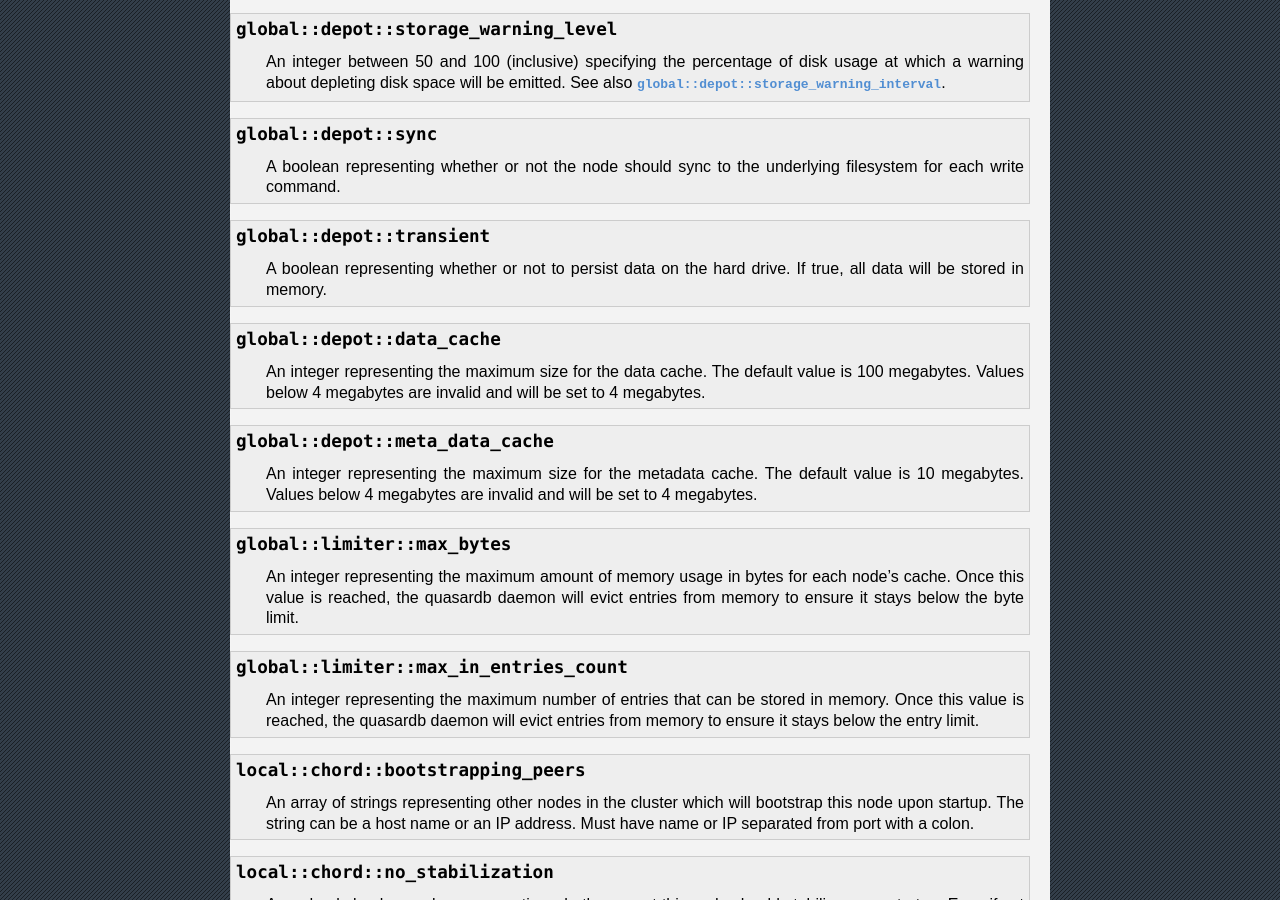
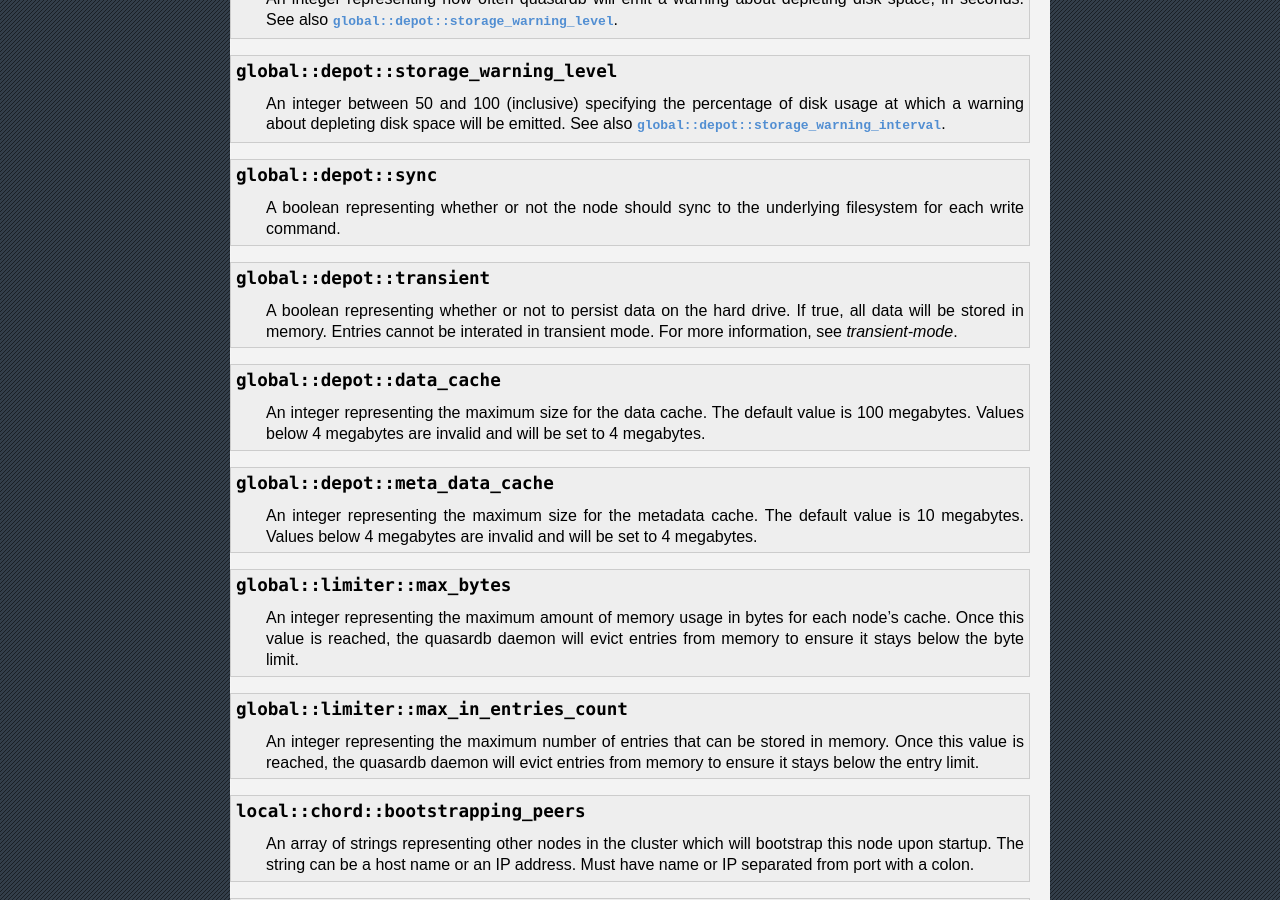
Before and after one commit to iltommi/qdb-documentation, a Sphinx documentation site: the page built from source/reference/qdbd.rst, in a window 1280 px wide and 900 px high, scrolled down 13742 px. Built offline with Sphinx 7.4.7, drawn with Linux system fonts in a browser that asks for light colours; formulas are drawn with MathJax 3; pages that are not in the unit, such as notebooks, are missing from menus; some of the changed text lies outside the part shown.

Commit message:
Add a couple notices stating entries cannot be iterated upon in transient mode.

```diff
--- a/source/api/common.rst
+++ b/source/api/common.rst
@@ -62,6 +62,10 @@ If a node becomes unavailable during iteration, the contents stored on that node
 If it is impossible to recover from an error during the iteration, the iteration will prematurely stop. It is the caller's decision to try again or give up.
 
 The "current" state of the cluster is what is iterated upon. No "snapshot" is made. If an entry is added during iteration it may, or may not, be included in the iteration, depending on its placement respective to the iteration cursor. It is planned to change this behaviour to allow "consistent" iteration in a future release.
+
+.. note::
+	Entries cannot be iterated if the cluster is in transient mode.
+
 
 Prefix based search
 -------------------
--- a/source/concepts/data_storage.rst
+++ b/source/concepts/data_storage.rst
@@ -54,6 +54,7 @@ Entries are often kept resident in a write cache so the daemon can rapidly serve
 
 If you need to guarantee that every cluster write is synced to disk immediately, disable the write cache by setting the "sync" configuration option to true. Disabling the write cache may have an impact on performance.
 
+.. _transient-mode:
 
 Transient mode
 ^^^^^^^^^^^^^^
@@ -69,6 +70,7 @@ But:
     * Entries evicted from memory will be lost (see :ref:`eviction`)
     * Node failure may imply irrecoverable data loss
     * Node and cluster statistics will not be recorded
+    * Entries cannot be iterated upon
 
 
 .. _data-migration:
--- a/source/reference/qdbd.rst
+++ b/source/reference/qdbd.rst
@@ -109,7 +109,7 @@ Each node saves its data in its "root" directory, determined by its configuratio
 
 Entries are often kept resident in a write cache so the daemon can rapidly serve a large amount of simultaenous requests. Data may not be synced to the disk at all times. If you need to guarantee that every cluster write is synced to disk immediately, disable the write cache by setting the "sync" configuration option to true.
 
-You can also disable data storage altogether, making quasardb a pure in-memory repository. See :option:`--transient`.
+You can also disable data storage altogether, making quasardb a pure in-memory repository. In transient mode, entries will be lost on eviction or node shutdown and entries cannot be interated upon. See :option:`--transient` and `transient-mode`.
 
 For more information, see :doc:`../concepts/data_storage` and :doc:`../concepts/data_transfer`.
 
@@ -523,7 +523,7 @@ Global
 
 .. option:: --transient
 
-    Disable persistence. Evicted data is lost when qdbd is transient.
+    Disable persistence. Evicted data is lost when qdbd is transient. For more information, see `transient-mode`.
 
 
 .. option:: --limiter-max-bytes=<value>
@@ -682,7 +682,7 @@ The default configuration file is shown below::
 
 .. describe:: global::depot::transient
 
-    A boolean representing whether or not to persist data on the hard drive. If true, all data will be stored in memory.
+    A boolean representing whether or not to persist data on the hard drive. If true, all data will be stored in memory. Entries cannot be interated in transient mode. For more information, see `transient-mode`.
 
 .. describe:: global::depot::data_cache
 
```
